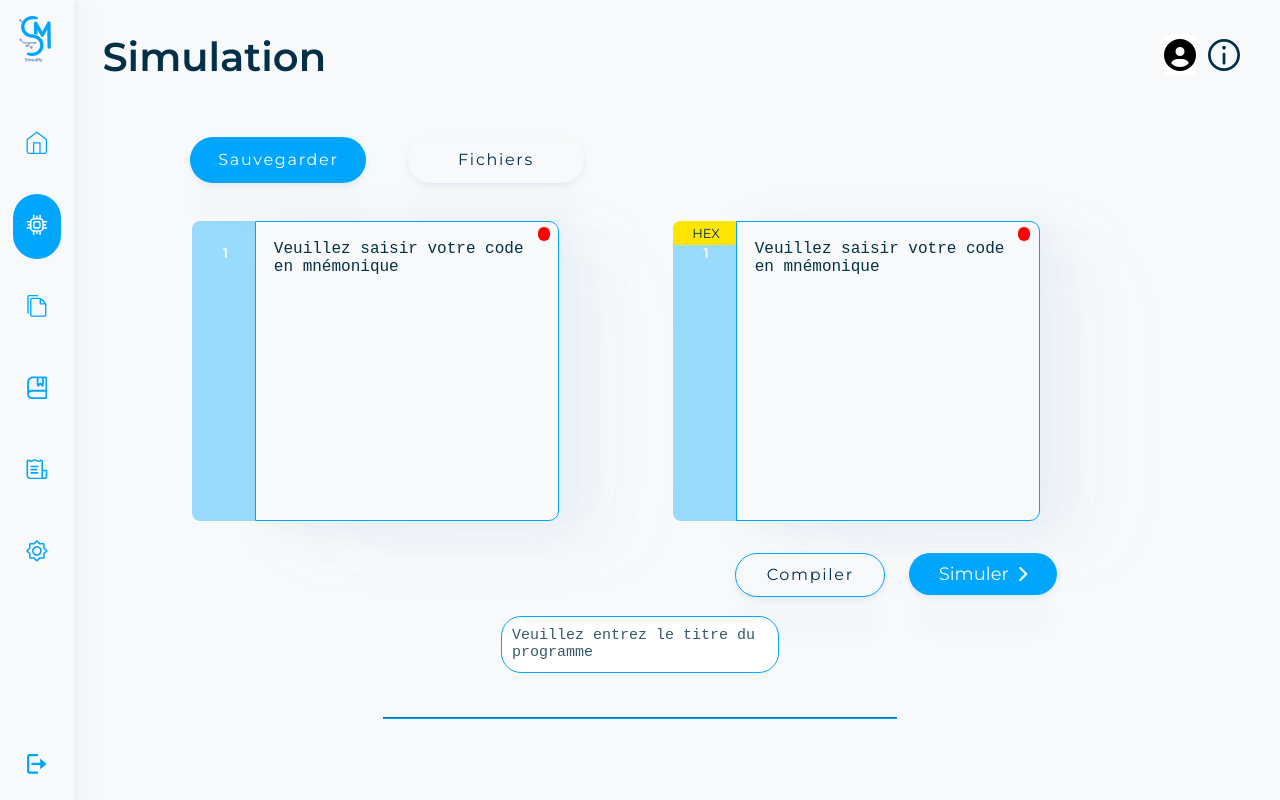
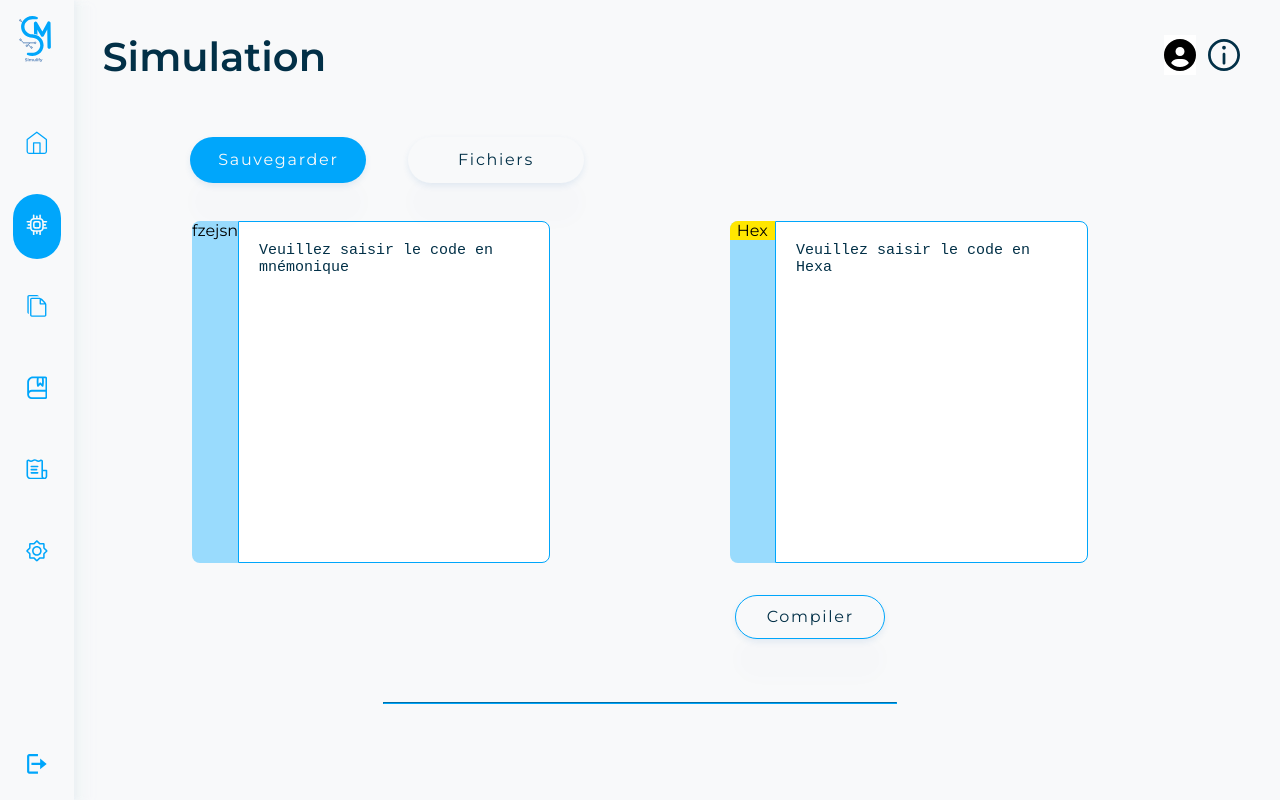
Before and after one commit to Simulify/General, a React (Create React App) app in the folder General/Frontend/: page /code in a window 1280 px wide. Built offline with nearby package versions, Linux system fonts and the light colour scheme.

Commit message:
code page modified

```diff
--- a/General/Frontend/src/ComponentsArchi/Container.js
+++ b/General/Frontend/src/ComponentsArchi/Container.js
@@ -81,7 +81,7 @@ function Container(props) {
 
         <LightCoRam time = {0}/>
                         {/* <LightPileReg time = {0}/>                 */}
-        <LightRimRam time = {0}/>>
+        <LightRimRam time = {0}/>
         <LightRimUc time = {0}/>
         {/* <LightCoPile time = {0}/> */}
         {/* <LightCoUal time = {0}/>  */}
--- /dev/null
+++ b/General/Frontend/src/components/Btn_simuler2.js
@@ -0,0 +1,36 @@
+import { Link } from 'react-router-dom';
+
+function Btn_simule() {
+  const condition = localStorage.getItem('compiled');
+
+  const handleToggle = () => {
+    // handle the toggle event
+  };
+
+  return (
+    <>
+      {condition === 'true' && (
+        <Link to="/code/Simulation">
+          <div id="btn2" onClick={handleToggle}>
+            Simuler
+            <svg
+              width="9"
+              height="16"
+              viewBox="0 0 9 16"
+              fill="none"
+              xmlns="http://www.w3.org/2000/svg"
+            >
+              <path
+                fillRule="evenodd"
+                clipRule="evenodd"
+                d="M0.454505 1.2045C0.893845 0.765165 1.60616 0.765165 2.0455 1.2045L8.0455 7.2045C8.48483 7.64384 8.48483 8.35616 8.0455 8.7955L2.0455 14.7955C1.60616 15.2348 0.893845 15.2348 0.454505 14.7955C0.015165 14.3562 0.015165 13.6438 0.454505 13.2045L5.65901 8L0.454505 2.7955C0.015165 2.35616 0.015165 1.64384 0.454505 1.2045Z"
+                fill="#F8F9FA"
+              />
+            </svg>
+          </div>
+        </Link>
+      )}
+    </>
+  );
+}
+export default Btn_simule;
--- a/General/Frontend/src/components/Title2.js
+++ /dev/null
@@ -1,12 +0,0 @@
-import React from "react";
-import "../pages/Code";
-
-function Title2() {
-    return (
-        <textarea className='Title' placeholder='Veuillez entrez le titre du programme'>
-
-        </textarea>
-    );
-}
-
-export default Title2;
--- a/General/Frontend/src/components/side.js
+++ b/General/Frontend/src/components/side.js
@@ -57,7 +57,7 @@ function Side(props) {
           fontSize: "16px",
         }}
         className="box"
-        placeholder="Veuillez saisir votre code en mnémonique"
+        placeholder="Veuillez saisir votre code en Hexadécimale"
       ></textarea>
       <div className="dot" style={{background:`${color}`}}></div>
     </>
--- a/General/Frontend/src/pages/Code.css
+++ b/General/Frontend/src/pages/Code.css
@@ -150,6 +150,7 @@ width: 30%;
     flex: none;
     order: 0;
     flex-grow: 0;
+    visibility: hidden;
 }
 #btn2:hover
 {
@@ -203,6 +204,10 @@ button#btn4.button:hover
     filter: drop-shadow(0 0 0.1rem #00A6FB);
 
 }
+div.container div
+{
+    width:40%;
+}
 .textarea
 {
 margin-left: auto;
@@ -210,6 +215,12 @@ margin-right: auto;
 resize: none;
 color: #023047;
 font-size: 24px;
+width: 100%;
+min-height: 300px;
+border-color: #00A6FB;
+border-top-right-radius: 8px;
+border-bottom-right-radius: 8px;
+padding: 20px;
 }
 textarea:focus
 {
@@ -219,6 +230,7 @@ border-color: #00A6FB /* Cette propriété permet de définir la couleur de la b
 textarea::placeholder
 {
     color: #023047;
+    font-size: 15px;
 }
 hr
 {
@@ -233,6 +245,14 @@ position: relative;
     align-items: center;
     flex-direction: column;
     width: 100%;
+}
+div.container  div.hex
+{
+    width: 100%;
+    text-align: center;
+    background-color: #FFE600;
+    margin-left: auto;
+   border-top-left-radius: 8px;;
 }
 /* 1230px */
 /* @media  (min-width: 900px) and (max-width:1200px)
@@ -270,6 +290,11 @@ h4
     font-size: 15px;
     margin-right: auto;
 }
+.body
+{
+    top: 0px;
+    left: 0px;
+}
 .Title
 {
     display: block;
@@ -278,18 +303,74 @@ h4
     resize: none;
     border-radius: 20px;
     border: 1px solid #00A6FB; ;
-  height:35px;
+    height:35px;
     font-size: 20px;
-    min-width: 20%  ;
+    min-width: 60%  ;
+    max-width: 60%  ;
     padding: 10px;
+    margin-left: auto;
+    margin-right: auto;
+    margin-top: auto;
+    margin-bottom: auto;
+    font-size: 15px;
+    overflow: hidden;
 }
 .Title::placeholder
 {
     font-size: 15px;
     opacity: .8;
 }
-.Title:focus
+#pop_up
 {
-    filter: drop-shadow(0 0 0.1rem #00A6FB);
-    font-size: 15px;
+    border-radius: 15px;
+   background-color: white;
+  width: 500px;
+    height: 200px;
+    margin-left: auto;
+    margin-right: auto;
+    display: flex;
+   position: fixed;
+    top: 40%;
+    left: 35%;
+    z-index: 10;
+visibility: hidden;
+filter: drop-shadow(0 0 0.225rem #00A6FB);
+
 }
+.hide_bg
+{
+    filter: blur(23px);
+}
+#submit
+{
+    position: absolute;
+    width: 80px;
+    box-sizing: border-box;
+    height: 20px;
+    right: 10%;
+    bottom: 10%;
+    background-color: #00A6FB;
+    border: transparent;
+    color: white;
+    padding: 5px;
+    box-sizing: content-box;
+    border-radius: 15px;
+}
+div.container  div.blue_box
+{
+min-height: 300px;
+background-color: #99DBFD;
+width: 60px;
+border-top-left-radius: 8px;
+border-bottom-left-radius: 8px;
+display: flex;
+flex-direction: row;
+align-items: flex-start;
+justify-content: center;
+}
+div.container > div
+{
+    display: flex;
+    flex-direction: row;
+
+}
--- a/General/Frontend/src/pages/Code.js
+++ b/General/Frontend/src/pages/Code.js
@@ -1,17 +1,16 @@
+/* eslint-disable react/jsx-pascal-case */
 import React, { useEffect } from 'react';
 import { useState } from 'react';
 import axios from 'axios';
 import { useRef } from 'react';
-import { Compile, Decoup } from '../Logic/Logic/src/functions.js';
+import { Compile, Decoup,BinToMnem } from '../Logic/Logic/src/functions.js';
 import "./Code.css"; // import the external CSS file
 import Navbar from '../components/Navbar';
 import Button from '../components/Buttonn'
 import Side from '../components/side'
 import next from '../Images/next.svg'
 import { Link } from 'react-router-dom';
-import Title from '../components/Title2' ;
-import Title2 from '../components/Title2';
-import SimulerBtn from '../components/SimulerBtn';
+import Btn_simule from '../components/Btn_simuler2.js';
 
 const ButoStyle={
   background: '#00A6FB',
@@ -58,51 +57,108 @@ function Code(props) {
 
 
        //-----------------------------------------------------------------------------------------------//
-              //--------------------------------------------------------------------------------//
+              //--------------------------------------------------------------------------------\\
        //-----------------------------------------------------------------------------------------------//
 
 
-   var simuler=document.querySelector('#btn2');
-   let compiled=false;
-   simuler.addEventListener('click',()=>
-   {
-    if(compiled===false)
-    {
-      throw new Error ('compile first');
-    }
-   })
+  //  var simuler=document.querySelector('#btn2');
+  //  let compiled=false;
+  //  simuler.addEventListener('click',()=>
+  //  {
+  //   if(compiled===false)
+  //   {
+  //     localStorage.setItem("compiled", "false");
+  //     throw new Error ('compile first');
+  //   }
+  //   else
+  //   {
+  //     localStorage.setItem("compiled", "true")
+  //   }
+  //  })
 
 
    let binary='';
     var codes=document.getElementsByTagName('textarea');
     let compiler=document.querySelector('.container2 .button');
-    /***********************************    CONERSION EN BINAIRE   ***************** */
+
+    /*************************************    CONERSION EN BINAIRE   ************************/
+    /***************************************************************************************/
+    let mnemonique='';
+
     compiler.addEventListener('click',()=>
     {
-    compiled=true;
+      if(codes[0].value!=='' && codes[1].value!=='')
+      {
+      document.querySelector('#btn2').style.visibility='visible';
+      }
       binary=codes[1].value.split('\n');
-    console.log(binary);
+      if(codes[1].readOnly===false)
+      {
+        mnemonique = ''; // Reset the mnemonique variable
         for(let i=0;i<binary.length;i++)
         {
           binary[i]= parseInt(binary[i],16).toString(2);
+          if(binary[i].length<16)
+          {
+              binary[i]= binary[i].padStart(16,0);
           }
-    binary.length=binary.length-1;
-    console.log(binary);
+        }
+        for(let i=0;i<BinToMnem(binary).length;i++)
+        {
+          mnemonique+=BinToMnem(binary)[i] + '\n';
+        }
+        codes[0].value=mnemonique;
+      }
     })
 
 
-  codes[0].addEventListener('click', () => {
-    if( codes[1].value!=='') {
+
+
+    /************************************************************************************************* */
+/******************************************************** POP UP IN ****************************************************************** */
+
+    document.querySelector('.buttons .button').addEventListener('click',()=>
+    {
+    document.querySelector('.body').classList.add('hide_bg');
+    document.querySelector('#pop_up').style.visibility="visible";
+    })
+   document.querySelector('#submit').addEventListener('click',()=>
+   {
+
+    if (document.querySelector('.Title').value!=='')
+    {
+      document.querySelector('#pop_up').style.visibility="hidden";
+      document.querySelector('.body').classList.remove('hide_bg');
+      // document.querySelector('.Title').value='';
+    }
+   }
+   );
+   document.querySelector('.Title').addEventListener('input', ()=>
+   {
+
+   })
+
+
+ /************************************************************************************************* */
+/**************************************************************************************************/
+
+
+  codes[0].addEventListener('click', () =>
+  {
+
+    if( codes[1].value!=='' )
+    {
+      // codes[0].readOnly = true;
+      codes[1].readOnly = false;
       codes[0].readOnly = true;
-      codes[1].readOnly = false;
-      codes[0].value='';
     }
+
     else
      {
       codes[0].readOnly = false;
       codes[1].readOnly = true;
+    }
 
-    }
   })
   codes[1].addEventListener('click', () =>
   {
@@ -110,14 +166,12 @@ function Code(props) {
   {
     codes[1].readOnly=true;
     codes[0].readOnly = false;
-    codes[1].value= '';
   }
   else
   {
     codes[1].readOnly = false;
     codes[0].readOnly = true;
   }
-
   })
 
   }, []); // This empty array as a second argument ensures that the effect is only run once when the component mounts
@@ -131,7 +185,8 @@ function Code(props) {
     const storedTitle = localStorage.getItem("title");
 
     // check if the storedTitle is "ET"
-    if (storedTitle === "ET" || storedTitle === "OU" || storedTitle === "NON" || storedTitle === "ADD" || storedTitle === "SUB"|| storedTitle === "DIV"|| storedTitle === "BCV" || storedTitle === "LOOP" || storedTitle === "PERMUT" || storedTitle === "SHIFT LEFT"|| storedTitle === "SHIFT RIGHT") {
+    if (storedTitle === "ET" || storedTitle === "OU" || storedTitle === "NON" || storedTitle === "ADD" || storedTitle === "SUB"|| storedTitle === "DIV"|| storedTitle === "BCV" || storedTitle === "LOOP" || storedTitle === "PERMUT" || storedTitle === "SHIFT LEFT"|| storedTitle === "SHIFT RIGHT")
+    {
       return;
     }
 
@@ -139,7 +194,6 @@ function Code(props) {
       "title": storedTitle,
       "codeHexa": textareaValue,
       "codeMemo": textareaValue1,
-
     };
     const storedUser = JSON.parse(localStorage.getItem("currentUser"));
     console.log('currentUser:', storedUser);
@@ -193,7 +247,8 @@ function Code(props) {
 
 
     return(
-      <div>
+      <div >
+        <div className='body'>
           <Navbar label="Simulation" />
         <br></br>         <br></br>
         <br></br>
@@ -201,15 +256,22 @@ function Code(props) {
        <div className='Bigcontainer'>
        {/* buttons in top *************** */}
         <div className="buttons">
-        <Button text="Sauvegarder" style={ButoStyle} onClick={() => saveFile(textareaValue,textareaValue1)} ></Button>
+        <Button className='sauvegarder1' text="Sauvegarder" style={ButoStyle} onClick={() => saveFile(textareaValue,textareaValue1)} ></Button>
         <Button link="/files" text="Fichiers" style={{background:'#F8F9FA',color:'#023047',position:'absolute',width:'148px',gridArea:'exem'}}></Button>
         </div>
         {/**************************/}
+   <div className="container">
+         {/* <Side className="textarea" textareaValue={textareaValue} handleTextareaChange={handleTextareaChange}></Side> */}
+      <div>
+      <div className='blue_box'> fzejsn </div>
+           <textarea className="textarea" placeholder='Veuillez saisir le code en mnémonique'></textarea>
+         </div>
+      <div>
+         <div className='blue_box'>
+      <div className='hex'>Hex</div>          </div>  <textarea className="textarea" placeholder='Veuillez saisir le code en Hexa'></textarea>
+         </div>         {/* <div className="base" >HEX</div> */}
+         {/* <Side className="textarea" textareaValue={textareaValue1} handleTextareaChange={handleTextareaChange1}></Side> */}
 
-        <div className="container">
-         <Side textareaValue={textareaValue} handleTextareaChange={handleTextareaChange}></Side>
-         <div className="base" >HEX</div>
-         <Side textareaValue={textareaValue1} handleTextareaChange={handleTextareaChange1}></Side>
            </div>
              </div>
         <script src="myscripts.js"></script>
@@ -218,9 +280,7 @@ function Code(props) {
       <div className="container2">
       <Button onClick={props.handleClick} id="btn1" text="Compiler" style={{ fontSize: '16px', background: '#F8F9FA', color: '#023047',border:'1px solid #00A6FB',padding: '12px 24px'}}></Button>
       <Link to="/code/Simulation">
-
-        <div id="btn2" onClick={props.handleToggle} >
-
+        <div id="btn2" onClick={props.handleToggle}>
           Simuler
           <svg width="9" height="16" viewBox="0 0 9 16" fill="none" xmlns="http://www.w3.org/2000/svg">
 
@@ -228,14 +288,26 @@ function Code(props) {
   </svg>
 
         </div></Link>
-      {/* <SimulerBtn></SimulerBtn> */}
+
+{/* <Btn_simule></Btn_simule>       */}
       </div>
           <div className='compiled' >
           </div>
           <br></br>
-   <Title2></Title2>
           <hr>
-          </hr> </div>
+          </hr>
+
+          </div>
+          <div id='pop_up'>
+          <textarea className='Title' placeholder='Veuillez entrez le titre du programme' >
+           </textarea>
+           <br></br>
+           <button id='submit'>
+               Soumettre
+           </button>
+          </div>
+           </div>
+
     );
 }
 export default Code;
```
Lines whose indentation alone changed are shown as unchanged.
